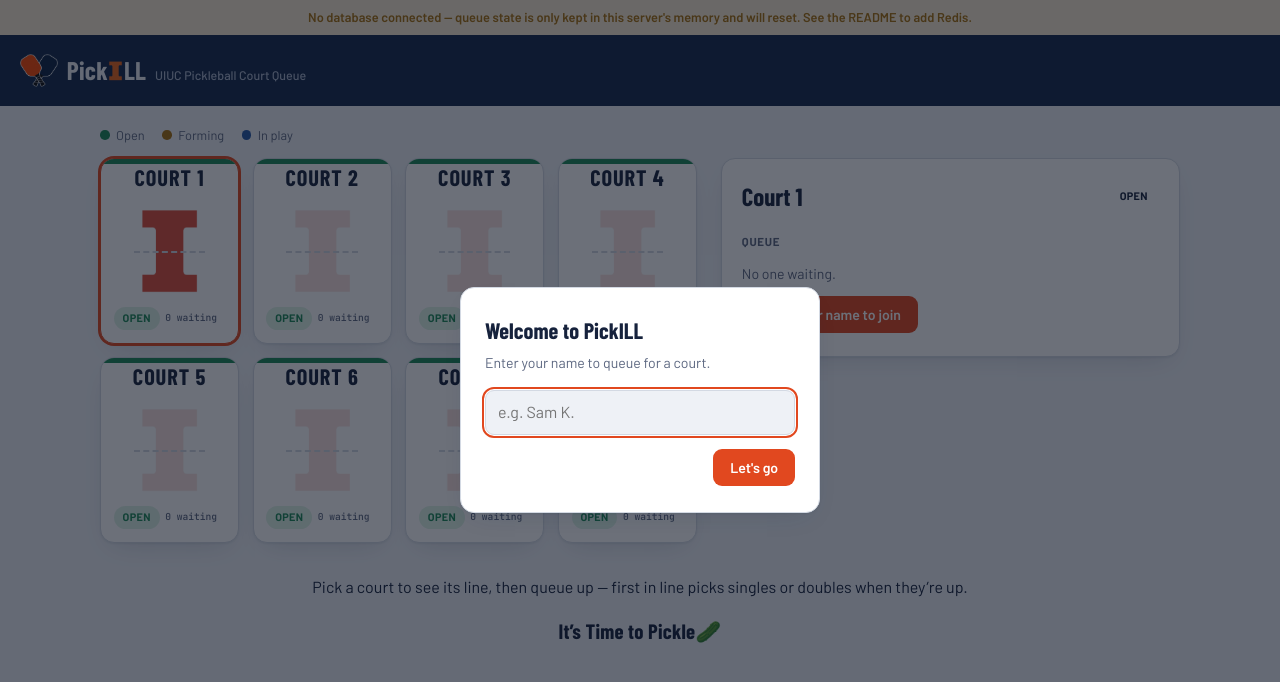
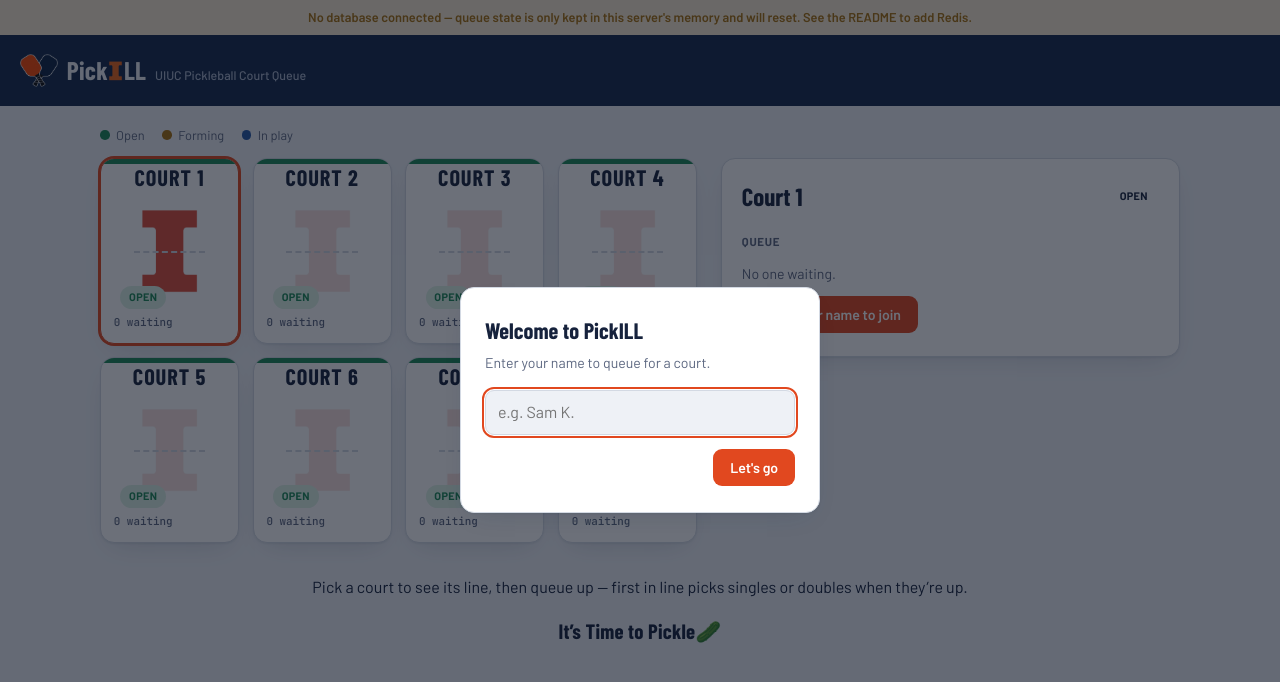
Before and after one commit to wzhao308/PickILL, a Next.js app: page / in a window 1280 px wide. Shown: the top 682 px of the page. Built offline with nearby package versions, Linux system fonts and the light colour scheme; a web font is replaced by a local one.

Commit message:
Stack status pill and queue count vertically so text never overflows on narrow desktop tiles

```diff
--- a/app/globals.css
+++ b/app/globals.css
@@ -199,15 +199,16 @@
   font-family: 'Barlow Condensed', sans-serif; font-weight: 800;
   font-size: 1.4rem; line-height: 1; text-align: center; text-transform: uppercase; letter-spacing: .04em;
 }
-.court-meta { position: relative; z-index: 2; display: flex; align-items: center; justify-content: space-between; font-size: .74rem; gap: .35rem; }
+.court-meta {
+  position: relative; z-index: 2; display: flex; flex-direction: column; align-items: center;
+  justify-content: center; font-size: .74rem; gap: .3rem;
+}
 .status-pill {
   display: inline-flex; align-items: center; gap: .3rem; padding: .2rem .55rem; border-radius: 999px;
   font-weight: 700; font-size: .68rem; text-transform: uppercase; letter-spacing: .03em; white-space: nowrap;
-  flex-shrink: 0;
 }
 .queue-count {
-  font-family: 'JetBrains Mono', monospace; color: var(--text-muted); white-space: nowrap;
-  font-size: .6rem; min-width: 0; overflow: hidden; text-overflow: ellipsis;
+  font-family: 'JetBrains Mono', monospace; color: var(--text-muted); white-space: nowrap; font-size: .68rem;
 }
 
 .status--open .court-status-bar { background: var(--status-open); }
```
